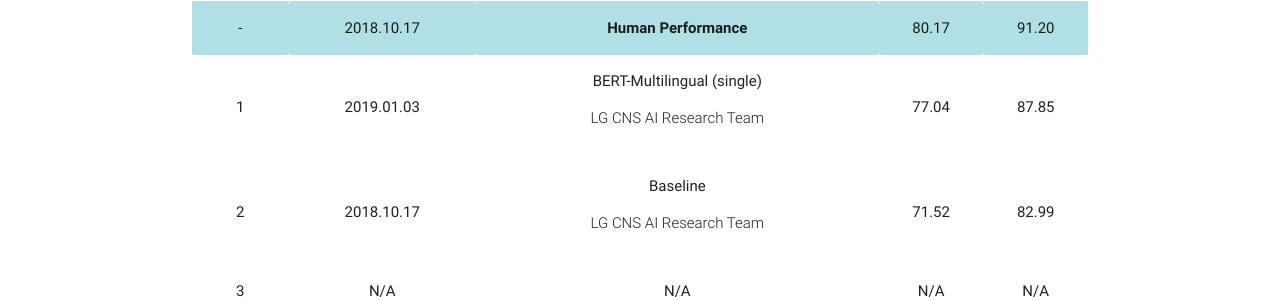
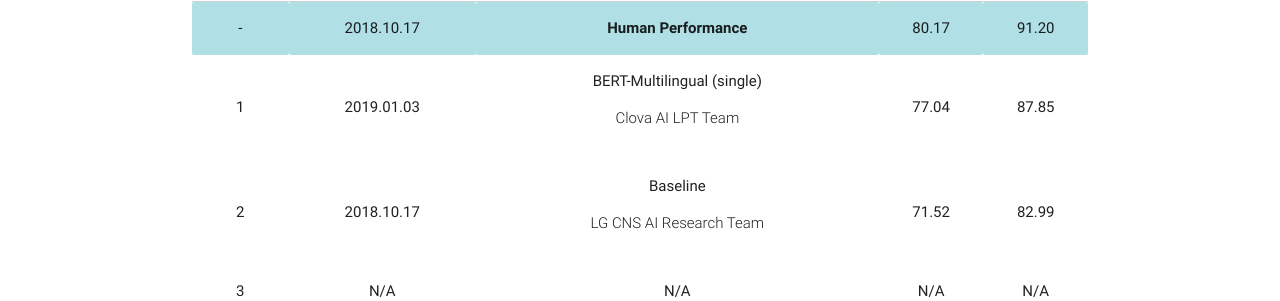
Before and after one commit to korquad/korquad.github.io, a Jekyll site: the page built from index.md, in a window 1280 px wide. Shown: the part 1642-1943 px from the top of the page. Built offline with Jekyll 4.4.1, drawn with Linux system fonts in a browser that asks for light colours.

Commit message:
Update home.html

```diff
--- a/_layouts/home.html
+++ b/_layouts/home.html
@@ -130,7 +130,7 @@
                       <td>1</td>
                       <td>2019.01.03</td>
                       <td>BERT-Multilingual (single)
-                        <p class="light">LG CNS AI Research Team</p>
+                        <p class="light">Clova AI LPT Team</p>
                       </td>
                       <td>77.04</td>
                       <td>87.85</td>
```
